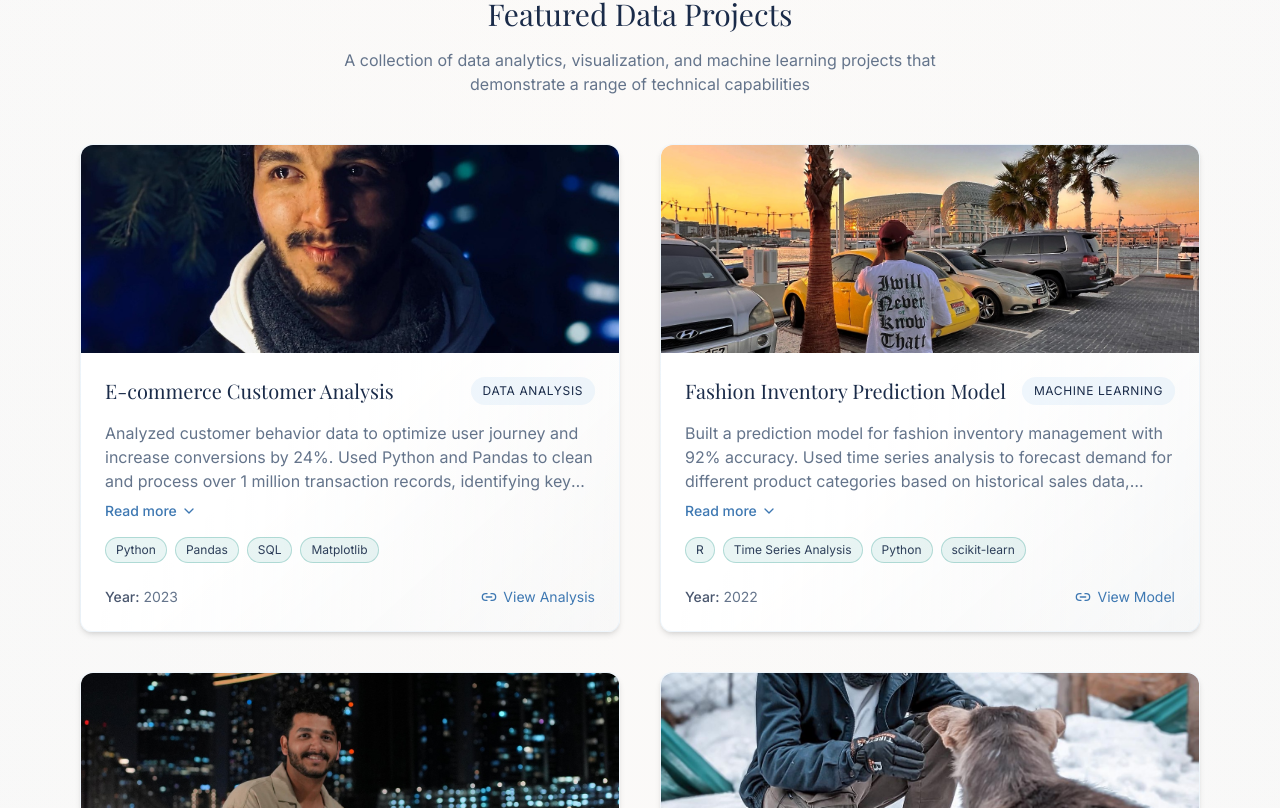
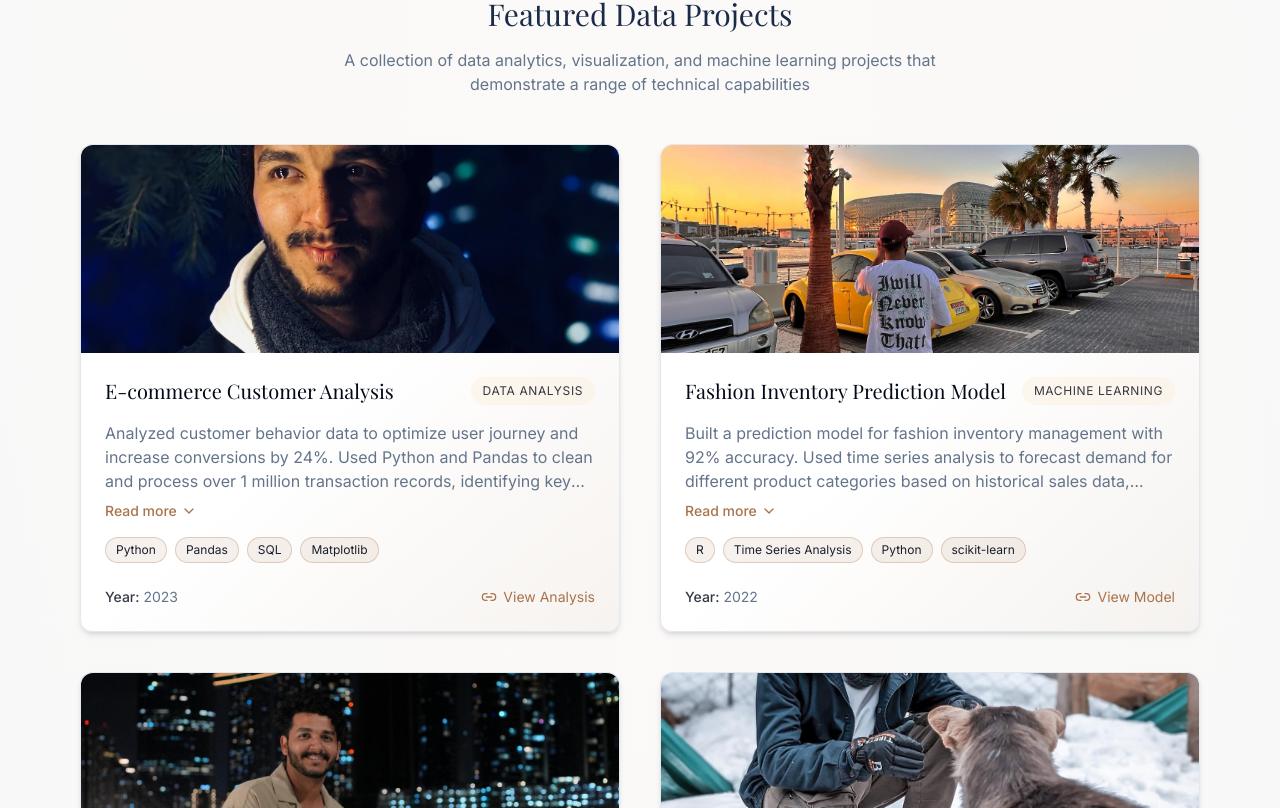
Before and after one commit to faaayaaz/fayazportfolio, a React (Vite) app: page /data in a window 1280 px wide. Shown: the part 2172-2980 px from the top of the page. Built offline with nearby package versions, Linux system fonts and the light colour scheme; no server answers; a web font is replaced by a local one.

Commit message:
Refactor: Remove project content

```diff
--- a/src/components/data/ProjectCard.tsx
+++ b/src/components/data/ProjectCard.tsx
@@ -21,7 +21,7 @@ export const ProjectCard = ({ project, isAdmin, onUpdate, index }: ProjectCardPr
       whileInView={{ opacity: 1, y: 0 }}
       transition={{ duration: 0.5, delay: index * 0.1 }}
       viewport={{ once: true }}
-      className="group relative bg-gradient-to-br from-white via-white to-data-lightblue/5 dark:from-slate-800/90 dark:via-slate-800/80 dark:to-data-navy/20 border border-data-lightblue/30 dark:border-data-blue/30 rounded-xl shadow-md hover:shadow-lg transition-all duration-300 overflow-visible hover:-translate-y-1"
+      className="group relative bg-gradient-to-br from-white via-white to-primary/5 dark:from-slate-800/90 dark:via-slate-800/80 dark:to-primary/20 border border-border rounded-xl shadow-md hover:shadow-lg transition-all duration-300 overflow-visible hover:-translate-y-1"
     >
       {project.image_url ? (
         <div className="relative w-full h-52 overflow-hidden rounded-t-xl">
@@ -33,8 +33,8 @@ export const ProjectCard = ({ project, isAdmin, onUpdate, index }: ProjectCardPr
           <div className="absolute inset-0 bg-gradient-to-t from-black/50 to-transparent opacity-0 group-hover:opacity-100 transition-opacity duration-300" />
         </div>
       ) : (
-        <div className="relative w-full h-36 bg-data-lightblue/20 dark:bg-data-navy/30 rounded-t-xl flex items-center justify-center">
-          <ImageIcon className="h-12 w-12 text-data-blue/30 dark:text-data-lightblue/30" />
+        <div className="relative w-full h-36 bg-accent/20 rounded-t-xl flex items-center justify-center">
+          <ImageIcon className="h-12 w-12 text-muted-foreground/50" />
         </div>
       )}
 
@@ -47,10 +47,10 @@ export const ProjectCard = ({ project, isAdmin, onUpdate, index }: ProjectCardPr
 
       <div className="p-6">
         <div className="flex items-center justify-between mb-4">
-          <h3 className="text-xl font-serif text-data-navy dark:text-data-lightblue group-hover:text-primary transition-colors">
+          <h3 className="text-xl font-serif text-foreground group-hover:text-primary transition-colors">
             {project.title}
           </h3>
-          <span className="text-xs uppercase tracking-wider bg-data-lightblue/30 dark:bg-data-blue/30 text-data-navy dark:text-data-lightblue px-3 py-1.5 rounded-full">
+          <span className="text-xs uppercase tracking-wider bg-accent/40 px-3 py-1.5 rounded-full text-foreground/80">
             {project.category}
           </span>
         </div>
@@ -64,7 +64,7 @@ export const ProjectCard = ({ project, isAdmin, onUpdate, index }: ProjectCardPr
               variant="ghost"
               size="sm"
               onClick={() => setExpanded(!expanded)}
-              className="text-data-blue dark:text-data-lightblue hover:text-data-teal dark:hover:text-data-teal flex items-center gap-1 p-0 h-auto mt-1"
+              className="text-primary hover:text-primary/80 flex items-center gap-1 p-0 h-auto mt-1"
             >
               {expanded ? (
                 <>
@@ -83,7 +83,7 @@ export const ProjectCard = ({ project, isAdmin, onUpdate, index }: ProjectCardPr
           {project.tools.split(',').map((tool: string, i: number) => (
             <span
               key={i}
-              className="px-2.5 py-1 text-xs rounded-full bg-data-teal/10 border border-data-teal/30 text-data-navy/90 dark:bg-data-teal/20 dark:border-data-teal/40 dark:text-data-lightblue/90"
+              className="px-2.5 py-1 text-xs rounded-full bg-primary/10 border border-primary/30 text-foreground/90"
             >
               {tool.trim()}
             </span>
@@ -92,14 +92,14 @@ export const ProjectCard = ({ project, isAdmin, onUpdate, index }: ProjectCardPr
 
         <div className="flex flex-wrap items-center justify-between mt-6 gap-4">
           <div className="text-sm text-muted-foreground">
-            <span className="font-medium text-data-navy/80 dark:text-data-lightblue/80">Year:</span> {project.year}
+            <span className="font-medium text-foreground/80">Year:</span> {project.year}
           </div>
           {project.url && (
             <a
               href={project.url}
               target="_blank"
               rel="noopener noreferrer"
-              className="flex items-center gap-1.5 text-sm text-data-blue hover:text-data-teal transition-colors"
+              className="flex items-center gap-1.5 text-sm text-primary hover:text-primary/80 transition-colors"
             >
               <Link2 className="h-4 w-4" />
               {project.urlMask || 'View Project'}
```
